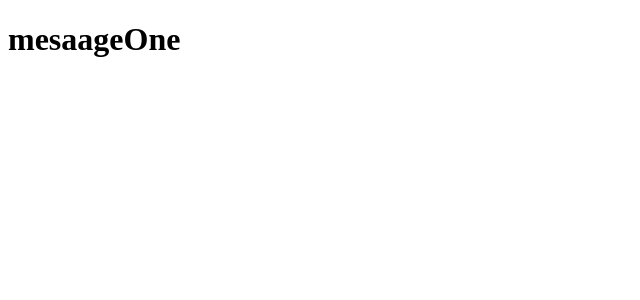
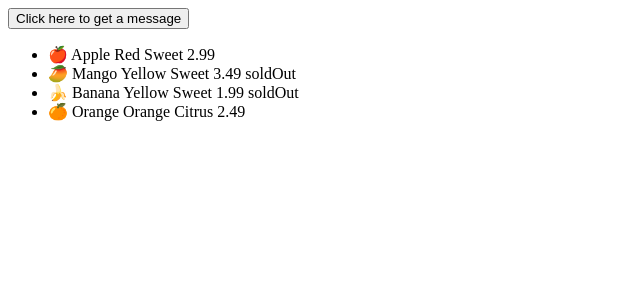
Before and after one commit to saeedali780/Learning-React, a React (Vite) app: page / in a window 1280 px wide. Shown: the top 300 px of the page, without its empty margins (0-640 px from the left). Built offline with nearby package versions, Linux system fonts and the light colour scheme.

Commit message:
understanding event handling in react

```diff
--- a/src/App.jsx
+++ b/src/App.jsx
@@ -1,14 +1,16 @@
 import React from 'react'
-import ConditionalComponent from './components/ConditionalComponent'
+//import ConditionalComponent from './components/ConditionalComponent'
 
-//import Fruit from './components/Fruit.jsx'
+import Fruits from './components/Fruits.jsx'
+import Message from './components/Message.jsx'
 
 const App = () => {
 
   return (
     <div>
-      <ConditionalComponent/>
-      {/* <Fruit /> */}
+      {/* <ConditionalComponent/> */}
+      <Message/>
+      <Fruits />
     </div>
   )
 }
--- a/src/components/ConditionalComponent.jsx
+++ b/src/components/ConditionalComponent.jsx
@@ -1,9 +1,18 @@
-import React from 'react'
+import React from 'react';
 
 const ConditionalComponent = () => {
     let isHappy = true;
+    const fruits = ['apple', 'banana', 'orange', 'mango', 'strawberry'];
+    return(
+        isHappy ? (
+        fruits.map((fruit)=>(
+            <h1 key={fruit}>{fruit}</h1>
+        ))
+    ):(
+        <h1>Condition false</h1>
+    )
 
-     return   isHappy ? <h1>mesaageOne</h1> : <h1>messageTwo</h1>;
+    )
 
 
 }
--- a/src/components/Fruit.jsx
+++ b/src/components/Fruit.jsx
@@ -1,15 +1,11 @@
 import React from 'react'
 
-const Fruit = () => {
-    const fruits =["apple","mango","Banana","Orange"];
+const Fruit = ({name,color,taste,price,emoji,soldOut}) => {
   return (
-    <div>
-        <ul>
-        {fruits.map((fruit)=>(
-            <li key={fruit}>{fruit}</li>
-        ))}
-        </ul>
-    </div>
+    <>
+        {/* {name} {color} {taste} {price} */}
+        {price > 0  ? <li>{emoji} {name} {color} {taste} {price} {soldOut ? "soldOut" :""}</li> : ""}
+    </>
   )
 }
 
--- /dev/null
+++ b/src/components/Fruits.jsx
@@ -0,0 +1,61 @@
+import React from 'react';
+import Fruit from './Fruit.jsx';
+
+const Fruits = () => {
+    const fruits = [
+        {
+            id: 1,
+            name: "Apple",
+            color: "Red",
+            taste: "Sweet",
+            price: 2.99,
+            soldOut: false,
+            emoji: "🍎"
+        },
+        {
+            id: 2,
+            name: "Mango",
+            color: "Yellow",
+            taste: "Sweet",
+            price: 3.49,
+            soldOut: true,
+            emoji: "🥭"
+        },
+        {
+            id: 3,
+            name: "Banana",
+            color: "Yellow",
+            taste: "Sweet",
+            price: 1.99,
+            soldOut: true,
+            emoji: "🍌"
+        },
+        {
+            id: 4,
+            name: "Orange",
+            color: "Orange",
+            taste: "Citrus",
+            price: 2.49,
+            soldOut: false,
+            emoji: "🍊"
+        }
+    ];
+  return (
+    <div>
+        <ul>
+            {fruits.map((fruit)=>(
+                <Fruit
+                    name={fruit.name}
+                    color={fruit.color}
+                    taste={fruit.taste}
+                    price={fruit.price}
+                    emoji={fruit.emoji}
+                    soldOut={fruit.soldOut}
+                />
+            ))}
+        </ul>
+    </div>
+  )
+}
+
+export default Fruits
--- /dev/null
+++ b/src/components/Message.jsx
@@ -0,0 +1,15 @@
+import React from 'react'
+
+const Message = () => {
+    const myFunc = ()=>{
+        console.log("Button Clicked");
+
+    }
+  return (
+    <div>
+      <button onClick={myFunc}>Click here to get a message</button>
+    </div>
+  )
+}
+
+export default Message
```
Also changed, not shown: src/components/Counter.jsx (added, +11 -0 lines).
